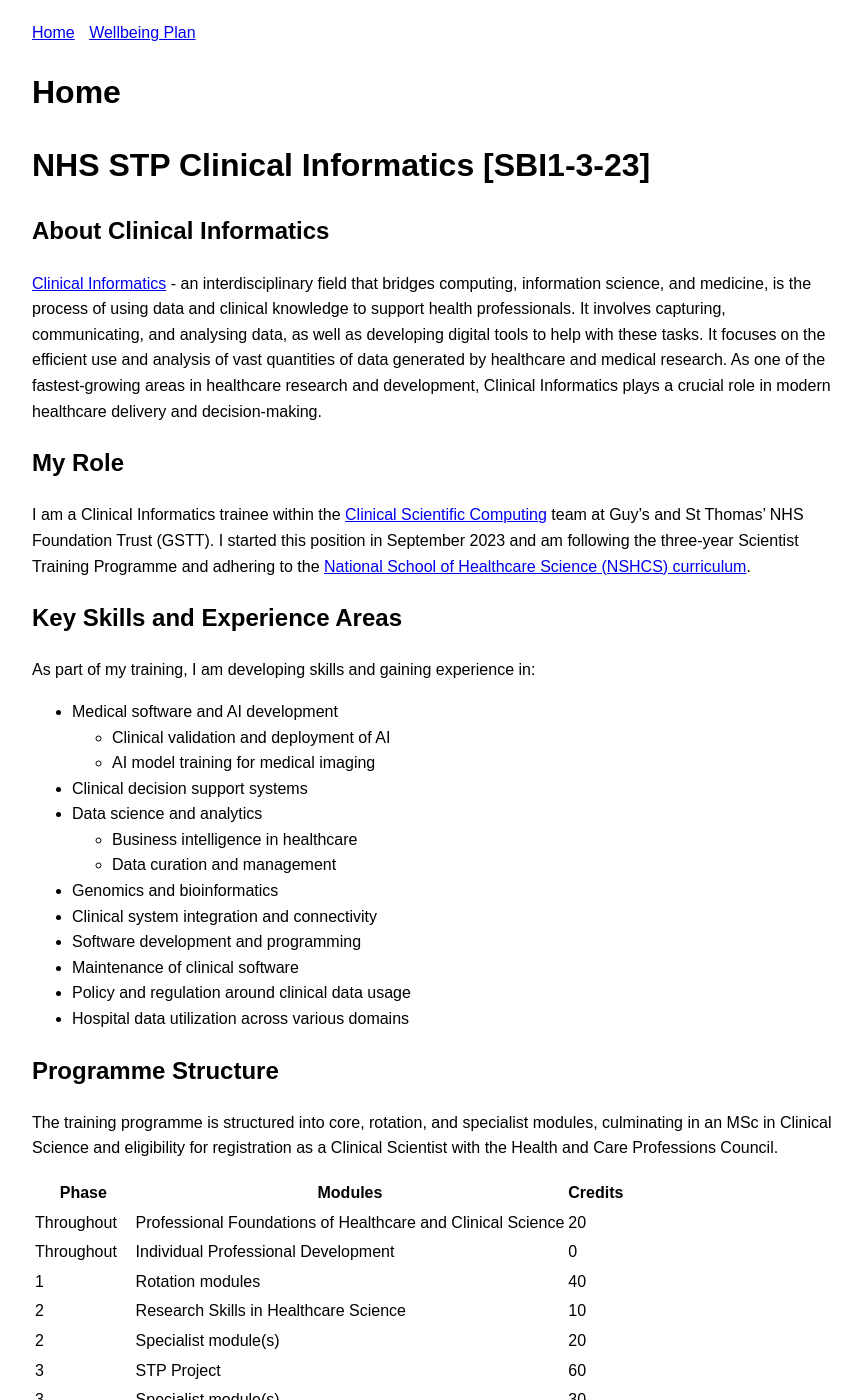
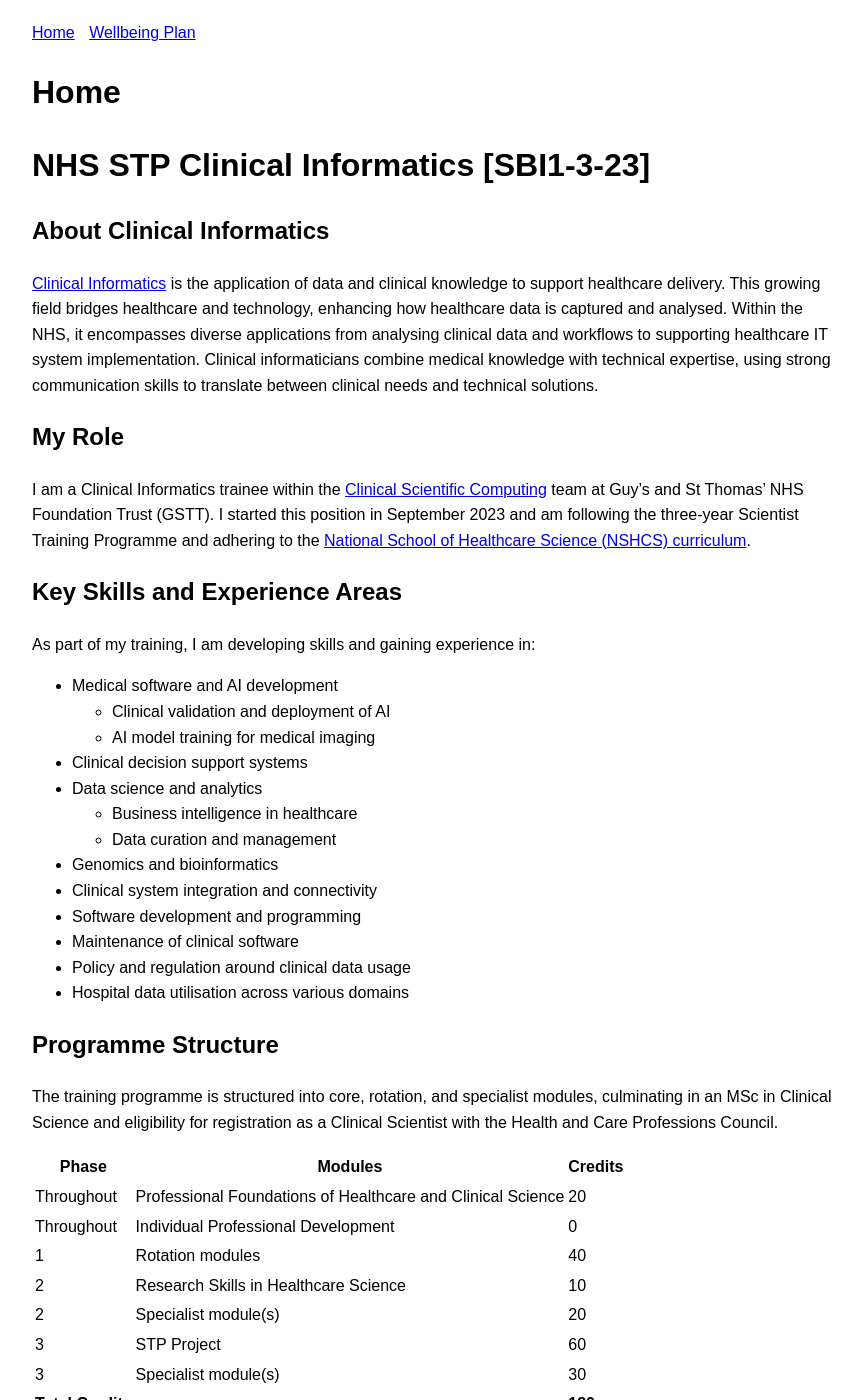
Before and after one commit to EStyli/Clinical-Informatics, a Jekyll site: the page built from index.md, in a window 1280 px wide and 1400 px high. Shown: the whole window, without its empty margins (208-1070 px from the left). Built offline with Jekyll 4.4.1, drawn with Linux system fonts in a browser that asks for light colours.

Commit message:
Update index.md

```diff
--- a/index.md
+++ b/index.md
@@ -7,7 +7,7 @@ title: Home
 
 ## About Clinical Informatics
 
-[Clinical Informatics](https://nshcs.hee.nhs.uk/healthcare-science/healthcare-science-specialisms-explained/informatics/clinical-informatics/) - an interdisciplinary field that bridges computing, information science, and medicine, is the process of using data and clinical knowledge to support health professionals. It involves capturing, communicating, and analysing data, as well as developing digital tools to help with these tasks. It focuses on the efficient use and analysis of vast quantities of data generated by healthcare and medical research. As one of the fastest-growing areas in healthcare research and development, Clinical Informatics plays a crucial role in modern healthcare delivery and decision-making.
+[Clinical Informatics](https://nshcs.hee.nhs.uk/healthcare-science/healthcare-science-specialisms-explained/informatics/clinical-informatics/) is the application of data and clinical knowledge to support healthcare delivery. This growing field bridges healthcare and technology, enhancing how healthcare data is captured and analysed. Within the NHS, it encompasses diverse applications from analysing clinical data and workflows to supporting healthcare IT system implementation. Clinical informaticians combine medical knowledge with technical expertise, using strong communication skills to translate between clinical needs and technical solutions.
 
 ## My Role
 
@@ -30,7 +30,7 @@ As part of my training, I am developing skills and gaining experience in:
 - Software development and programming
 - Maintenance of clinical software
 - Policy and regulation around clinical data usage
-- Hospital data utilization across various domains
+- Hospital data utilisation across various domains
 
 ## Programme Structure
 
```
